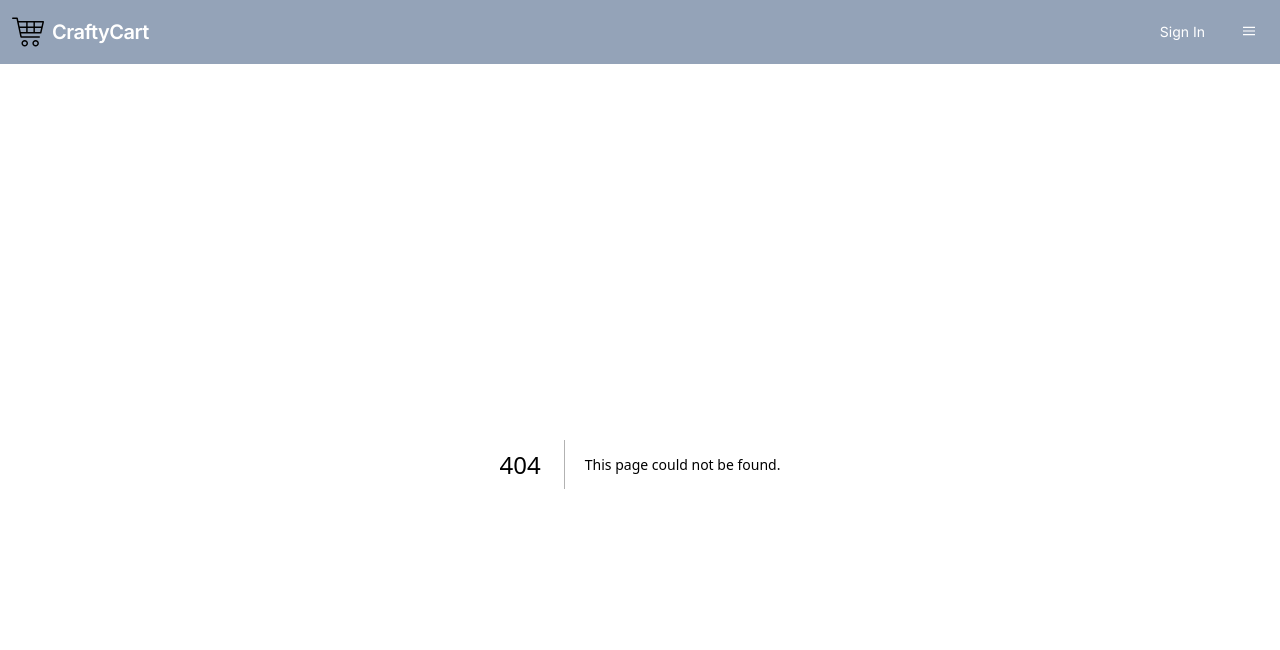
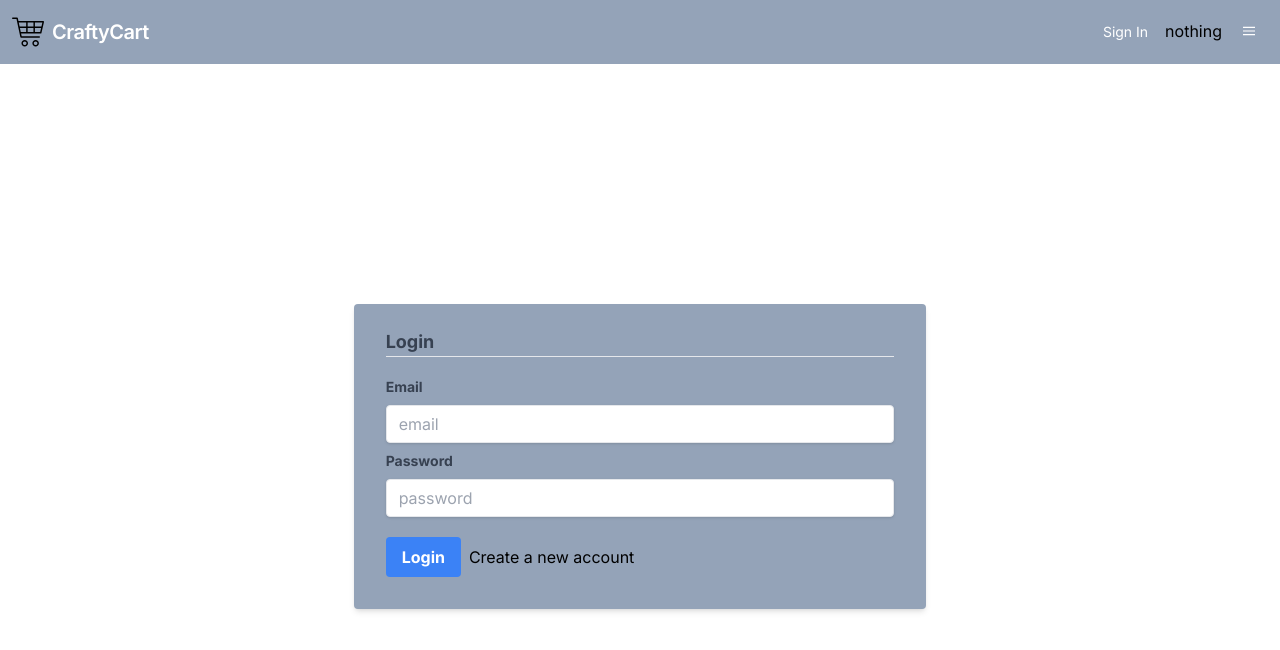
Before and after one commit to KingSand08/CMPE133-CraftyCart, a Next.js app in the folder craftycart-webapp/: page /account/login in a window 1280 px wide. Before the commit this address had no page. Shown: the top 650 px of the page. Built offline with nearby package versions, Linux system fonts and the light colour scheme; no server answers.

Commit message:
register and login
errors on home page with trying to display username, but /account/register and /account/login work with mongodb locally hosted

```diff
--- /dev/null
+++ b/craftycart-webapp/src/app/(public)/account/login/page.js
@@ -0,0 +1,73 @@
+"use client";
+
+import Link from "next/link";
+import React, { useEffect } from "react";
+import { useRouter } from "next/navigation";
+import axios from "axios";
+
+export default function LoginPage() {
+  const router = useRouter();
+
+  const [loading, setLoading] = React.useState(false);
+  const [user, setUser] = React.useState({
+    email: "",
+    password: "",
+  });
+
+  const onLogin = async () => {
+    try {
+        setLoading(true);
+        const responce = await axios.post("/api/users/login", user);
+        router.push("/"); // Redirect to home page
+
+    } catch (error) {
+        console.log ("Login failed", error.message);
+
+    } finally {
+        setLoading(false);
+    }
+  }
+
+  return (
+    <div className="flex justify-center items-center h-screen">
+        <div className = "bg-slate-400 shadow-md rounded px-8 pt-6 pb-8 mb-4">
+            <h1 className="text-lg font-bold text-gray-700"> {loading ? "Processing" : "Login" }</h1>
+            <hr className="mb-5" />
+
+            <label htmlFor="email" className="block text-gray-700 text-sm font-bold mb-2">Email</label>
+            <input
+                id="email"
+                type="text"
+                value = {user.email}
+                onChange={(e) => setUser({ ...user, email: e.target.value})}
+                placeholder="email"
+                className="shadow appearance-none border rounded w-full py-2 px-3 text-gray-700 leading-tight focus:outline-none focus:shadow-outline"
+
+            />
+
+            <label htmlFor="password" className=" mt-2 block text-gray-700 text-sm font-bold mb-2">Password</label>
+            <input
+                id="password"
+                type="password"
+                value = {user.password}
+                onChange={(e) => setUser({ ...user, password: e.target.value})}
+                placeholder="password"
+                className="shadow appearance-none border rounded w-full py-2 px-3 text-gray-700 leading-tight focus:outline-none focus:shadow-outline"
+
+            />
+            <button
+                className=" mt-5 bg-blue-500 hover:bg-blue-700 text-white font-bold py-2 px-4 rounded focus:outline-none focus:shadow-outline"
+                onClick={onLogin}>
+                    Login
+            </button>
+            <Link href="/account/register" className="ml-2 text-center mt-4">
+                Create a new account
+            </Link>
+        </div>
+    </div>
+
+
+
+  )
+
+}
--- a/craftycart-webapp/src/app/(public)/account/register/page.js
+++ b/craftycart-webapp/src/app/(public)/account/register/page.js
@@ -18,7 +18,7 @@ export default function SignupPage() {
         try {
             console.log("Signing up");
             const response = await axios.post("/api/users/register", user);
-            router.push("/login");
+            router.push("/account/login");
 
         } catch (error) {
             console.log("Signup failed", error.message);
@@ -29,6 +29,10 @@ export default function SignupPage() {
     return (
         <div className="flex justify-center items-center h-screen">
             <div className="bg-slate-400 shadow-md rounded px-8 pt-6 pb-8 mb-4">
+
+                <h1 className="text-lg font-bold text-gray-700"> Create an Account </h1>
+                <hr className="mb-5"/>
+
                 <label htmlFor="username" className="block text-gray-700 text-sm font-bold mb-2">
                     Username
                 </label>
@@ -40,7 +44,7 @@ export default function SignupPage() {
                     placeholder="Username"
                     className="shadow appearance-none border rounded w-full py-2 px-3 text-gray-700 leading-tight focus:outline-none focus:shadow-outline"
                 />
-                <label htmlFor="email" className="block text-gray-700 text-sm font-bold mb-2">
+                <label htmlFor="email" className="mt-2 block text-gray-700 text-sm font-bold mb-2">
                     Email
                 </label>
                 <input
@@ -51,7 +55,7 @@ export default function SignupPage() {
                     placeholder="Email"
                     className="shadow appearance-none border rounded w-full py-2 px-3 text-gray-700 leading-tight focus:outline-none focus:shadow-outline"
                 />
-                <label htmlFor="password" className="block text-gray-700 text-sm font-bold mb-2">
+                <label htmlFor="password" className="mt-2 block text-gray-700 text-sm font-bold mb-2">
                     Password
                 </label>
                 <input
@@ -62,13 +66,14 @@ export default function SignupPage() {
                     placeholder="Password"
                     className="shadow appearance-none border rounded w-full py-2 px-3 text-gray-700 leading-tight focus:outline-none focus:shadow-outline"
                 />
+
                 <button
                     onClick={onSignup}
-                    className="bg-blue-500 hover:bg-blue-700 text-white font-bold py-2 px-4 rounded focus:outline-none focus:shadow-outline"
+                    className=" mt-5 bg-blue-500 hover:bg-blue-700 text-white font-bold py-2 px-4 rounded focus:outline-none focus:shadow-outline"
                 >
                     Sign Up
                 </button>
-                <Link href="/login" className="text-center mt-4">
+                <Link href="/account/login" className="ml-2 text-center mt-4">
                     Visit login page
                 </Link>
             </div>
--- /dev/null
+++ b/craftycart-webapp/src/app/api/users/login/route.js
@@ -0,0 +1,59 @@
+import {connect} from "@/helpers/server/dbConfig";
+import User from "@/models/userModel";
+import { NextRequest, NextResponse } from "next/server";
+import bcryptjs from "bcryptjs";
+import jwt from "jsonwebtoken"
+import { NodeNextRequest } from "next/dist/server/base-http/node";
+
+connect()
+// Calls the connect function to establish a connection to the database.
+
+export async function POST(request){
+    try {
+        const reqBody = await request.json();
+        const {email, password} = reqBody;
+
+        //check if user exists
+        const user = await User.findOne({email});
+
+        if(!user){
+            return NextResponse.json({error: "User does not exist"}, {status: 400});
+        };
+
+        //check if password is correct
+        const validPassword = await bcryptjs.compare(password, user.password);
+        if(!validPassword){
+            return NextResponse.json({error: "Invlid password"}, {status: 400});
+        };
+//create token data
+// A JavaScript object (tokenData) is created to store essential user
+// information. In this case, it includes the user's unique identifier (id),
+// username, and email.
+
+        const tokenData = {
+            id: user._id,
+            username: user.username,
+            email: user.email
+        };
+
+        // Create a token with expiration of 1 day
+        const token = jwt.sign(tokenData, process.env.TOKEN_SECRET, {expiresIn: "1d"});
+
+        // Create a JSON response indicating successful login
+        const response = NextResponse.json({
+            message: "Login successful",
+            success: true,
+        });
+
+        // Set the token as an HTTP-only cookie
+        response.cookies.set("token", token, {
+            httpOnly: true,
+        });
+
+        return response;
+
+    } catch (error) {
+        return NextResponse.json({error: error.message}, {status: 500});
+
+    }
+}
--- /dev/null
+++ b/craftycart-webapp/src/app/api/users/logout/route.js
@@ -0,0 +1,22 @@
+import { NextResponse } from "next/server";
+
+export async function GET() {
+    try {
+        const response = NextResponse.json(
+            {
+                message: "Logout successful",
+                success: true,
+            }
+        )
+        response.cookies.set("token", "",
+        { httpOnly: true, expires: new Date(0)
+        })
+
+        return response;
+
+    } catch (error) {
+        return NextResponse.json({ error: error.message},
+            {status: 500});
+    }
+
+}
--- /dev/null
+++ b/craftycart-webapp/src/app/api/users/me/route.js
@@ -0,0 +1,21 @@
+
+connect()
+
+export async function GET(request){
+    try {
+
+        // Extract user ID from the authentication token
+        const userId = await getDataFromToken(request);
+
+        // Find the user in the database based on the user ID
+        const user = await User.findOne({_id: userId}).
+        select("-password");
+        return NextResponse.json({
+            message: "User found",
+            data: user
+        })
+    } catch (error) {
+        return NextResponse.json({error: error.message}, {status: 400})
+
+    }
+}
--- a/craftycart-webapp/src/components/nav.js
+++ b/craftycart-webapp/src/components/nav.js
@@ -1,10 +1,12 @@
 "use client";
 import { useState } from "react";
 import  Image  from "next/image";
-
+import axios from "axios";
+import {useRouter}  from "next/navigation";
 
 
 export default function Nav() {
+  const router = useRouter();
 
   const [dropdownState, setDropdownState] = useState(false);
 
@@ -12,7 +14,25 @@ export default function Nav() {
     setDropdownState(!dropdownState);
   }
 
-  var loggedIn = false;
+  const logout = async () => {
+    try {
+      await axios.get("/api/users/logout");
+      router.push('/');
+
+    } catch (error) {
+      console.log(error.message);
+    }
+  }
+
+
+  const [userData, setUserData] = useState(
+    "nothing"
+  );
+  const getUserDetails = async () => {
+    const res = await axios.get('api/users/me');
+    setUserData(res.data.data._id);
+  }
+  getUserDetails();
 
   return (
 
@@ -31,9 +51,13 @@ export default function Nav() {
       </div>
 
       <span className="block  space-x-2">
-        { !loggedIn &&
-          <RegistrationButton name="Sign In" link="#login" />
+        { userData==="nothing" ?
+          <RegistrationButton name="Sign In" link="/account/login" />
+          :
+          {userData}
         }
+
+        {userData}
 
         <button className=" items-center px-3 py-2 border rounded text-slate-200 border-slate-400 hover:text-white hover:border-white" onClick={toggleDropdown}>
         <Image
@@ -53,6 +77,7 @@ export default function Nav() {
             <DropdownItem name="Account Settings" link="#account" />
             <DropdownItem name="Saved Lists" link="#user-lists" />
             <DropdownItem name="Help" link="#tutorial" />
+            <DropdownButton name="Logout" fn={logout} />
 
         </div>
 
@@ -70,6 +95,14 @@ function DropdownItem( {name, link} ) {
   );
 }
 
+function DropdownButton( {name, fn} ) {
+  return (
+    <button onClick={fn} className="block mt-4 lg:inline-block lg:mt-0 text-slate-200 hover:text-white mr-4">
+    {name}
+  </button>
+);
+}
+
 function RegistrationButton( {name, link} ) {
   return (
     <a href={link} className="text-slate-100 border-slate-400 inline-block text-sm px-4 py-2 leading-none border rounded text-white hover:border-transparent hover:text-slate-500 hover:bg-white ">
```
Also changed, not shown: craftycart-webapp/src/helpers/getDataFromToken.js (added, +18 -0 lines), 1 other file (tests, documents, lock files or other folders).
